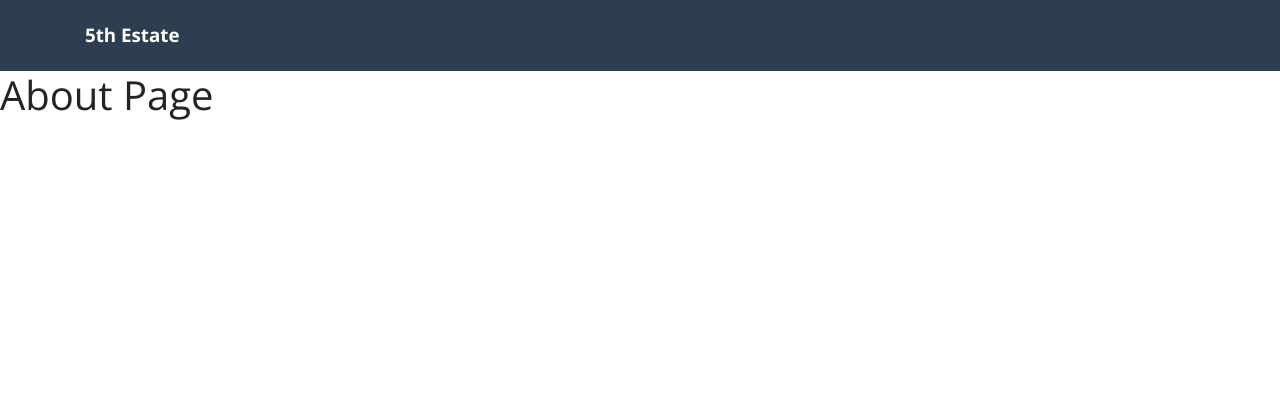
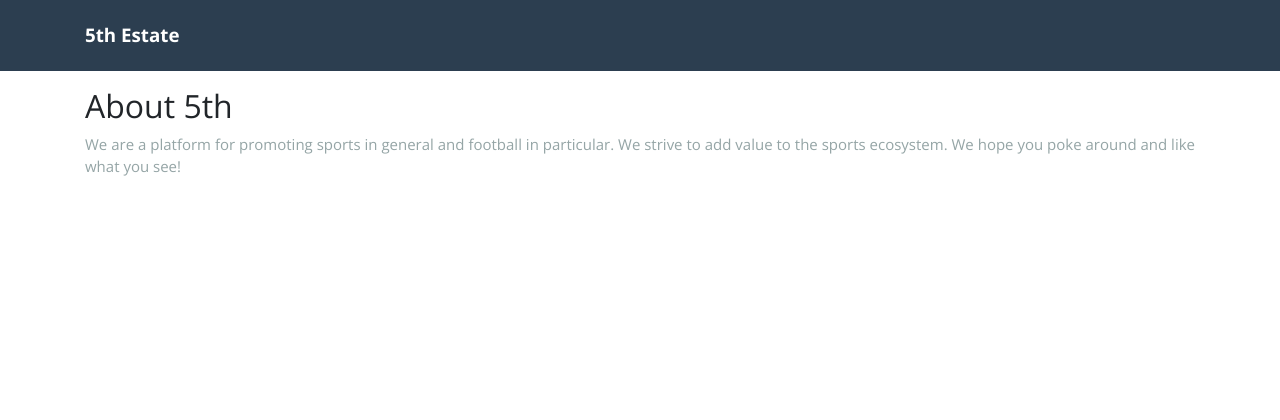
Before and after one commit to BradleyTim/fifthestate, a Django app: page /about/ in a window 1280 px wide. Shown: the top 420 px of the page. Run offline with Django 3.2, Linux system fonts and the light colour scheme.

Commit message:
update about page

```diff
--- a/app/blog/templates/blog/about.html
+++ b/app/blog/templates/blog/about.html
@@ -1,5 +1,10 @@
 {% extends 'blog/base.html' %}
 
 {% block content %}
-  <h2>About Page</h2>
+  <div class="container mt-3">
+    <h3>About 5th</h3>
+    <p class="text-muted text-justify">
+      We are a platform for promoting sports in general and football in particular. We strive to add value to the sports ecosystem. We hope you poke around and like what you see!
+    </p>
+  </div>
 {% endblock %}
```
